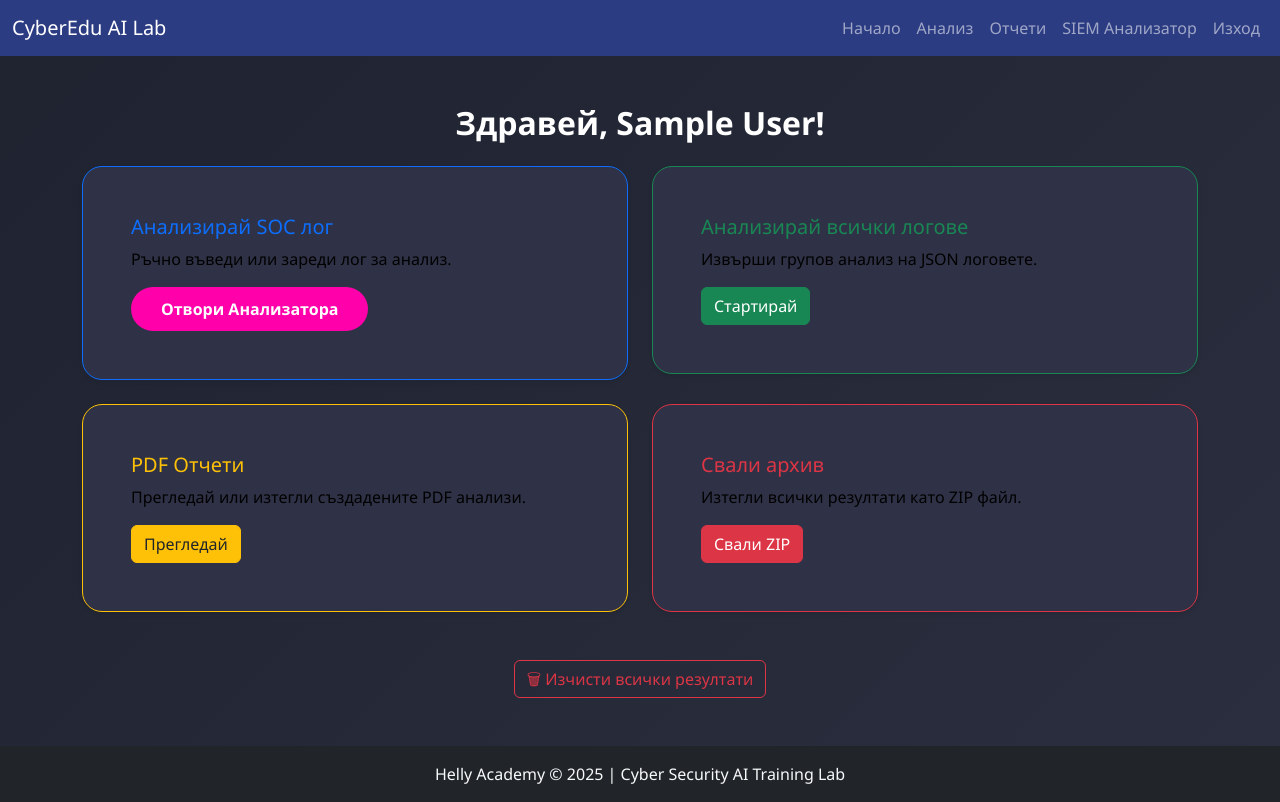
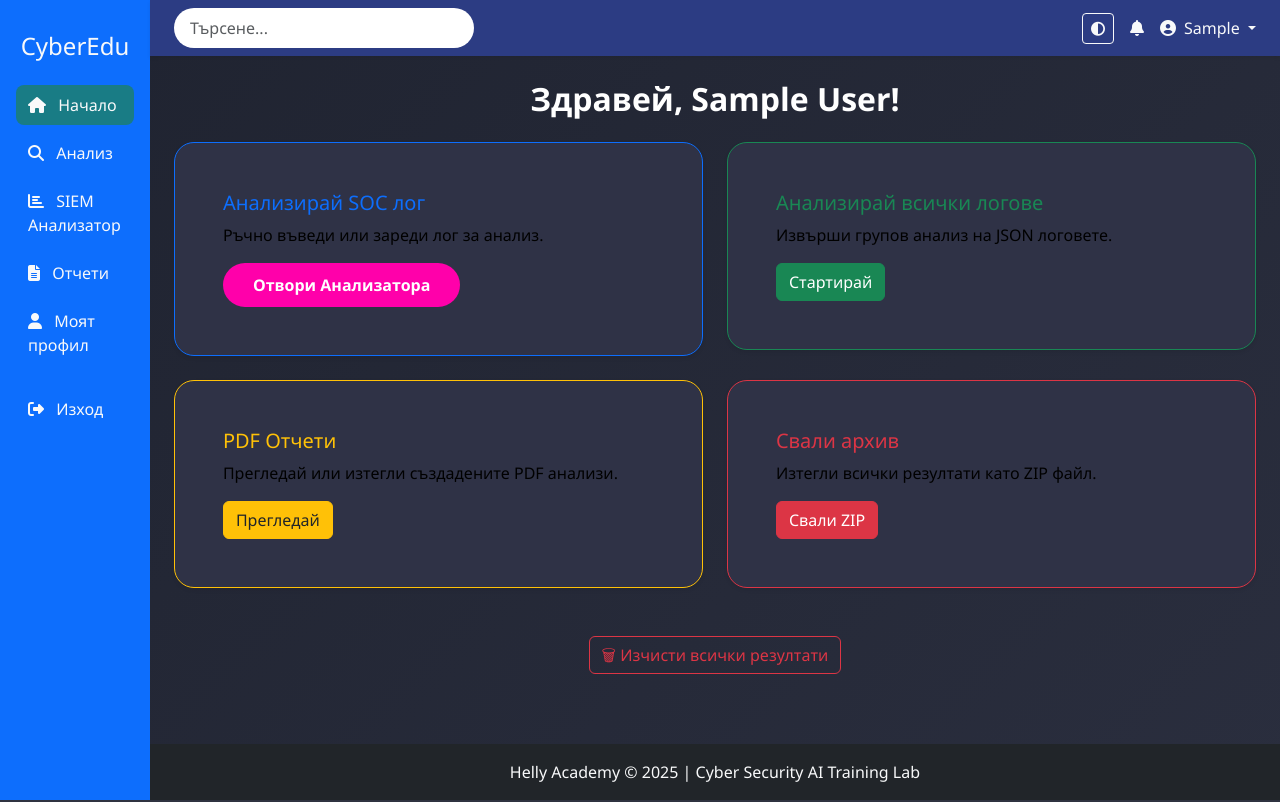
Before and after one commit to HelinAlev389/cyberedu-ai-lab-by-helly-academy, a Flask app: page /dashboard in a window 1280 px wide. Run offline with Flask 3, Linux system fonts and the light colour scheme; the visitor is signed in with stand-in values (Sample User, id 1); some libraries are stand-ins or nearby versions.

Commit message:
UI overhaul: responsive sidebar, topbar, dark/light toggle, improved layout

```diff
--- a/app.py
+++ b/app.py
@@ -12,7 +12,7 @@
 )
 from flask_login import (
     LoginManager, UserMixin,
-    login_user, logout_user, login_required
+    login_user, logout_user, login_required, current_user
 )
 from flask_sqlalchemy import SQLAlchemy
 from flask_wtf import FlaskForm
@@ -54,7 +54,7 @@
 
 @login_manager.user_loader
 def load_user(user_id):
-    return User.query.get(int(user_id))
+    return db.session.get(User, int(user_id))
 
 
 # --- Forms ---
@@ -447,6 +447,19 @@
         return redirect(url_for("siem_dashboard"))
 
 
+from flask_login import login_required, current_user
+
+
+@app.route('/profile')
+@login_required
+def profile():
+    return render_template('profile.html', user=current_user)
+
+
+@app.context_processor
+def inject_request():
+    return dict(request=request)
+
 
 if __name__ == '__main__':
     with app.app_context():
--- a/static/style.css
+++ b/static/style.css
@@ -65,3 +65,174 @@
 .text-center {
     text-align: center;
 }
+
+
+.sidebar {
+  width: 240px;
+  background: #2C3C83;
+  min-height: 100vh;
+  padding-top: 1rem;
+}
+
+.sidebar a {
+  color: #e4e6eb;
+  padding: 0.5rem 0.75rem;
+  border-radius: 10px;
+  display: block;
+}
+
+.sidebar a:hover {
+  background-color: #197C85;
+  color: #fff;
+  text-decoration: none;
+}
+
+.topbar {
+  background-color: #2a2e3e;
+  color: white;
+}
+
+.topbar input {
+  border-radius: 30px;
+  border: none;
+  padding: 0.5rem 1rem;
+  background: #e4e6eb;
+  color: #1f2330;
+  width: 300px;
+}
+
+.dropdown-menu {
+  background-color: #2a2e3e;
+}
+
+.dropdown-menu .dropdown-item {
+  color: white;
+}
+
+.dropdown-menu .dropdown-item:hover {
+  background-color: #197C85;
+}
+
+.sidebar {
+  width: 240px;
+  background: #2C3C83;
+  min-height: 100vh;
+  transition: transform 0.3s ease;
+}
+
+.sidebar.collapsed {
+  transform: translateX(-100%);
+  position: absolute;
+  z-index: 1000;
+}
+
+@media (max-width: 768px) {
+  .sidebar {
+    position: absolute;
+    transform: translateX(-100%);
+    top: 0;
+    left: 0;
+    height: 100vh;
+    z-index: 1000;
+  }
+
+  .sidebar.collapsed {
+    transform: translateX(0);
+  }
+
+  .topbar input {
+    display: none !important;
+  }
+}
+
+.topbar {
+  background-color: #2a2e3e;
+  color: white;
+  position: sticky;
+  top: 0;
+  z-index: 999;
+}
+
+.topbar input {
+  border-radius: 30px;
+  border: none;
+  padding: 0.5rem 1rem;
+  background: #e4e6eb;
+  color: #1f2330;
+  width: 300px;
+}
+
+
+body.dark-theme {
+  background: linear-gradient(135deg, #1f2330, #2a2e3e);
+  color: #e4e6eb;
+}
+
+body.light-theme {
+  background: #f5f7fa;
+  color: #222;
+}
+
+.light-theme .sidebar {
+  background: #f5f7fa;
+  color: #222;
+}
+
+.light-theme .sidebar a {
+  color: #222;
+}
+
+.light-theme .topbar {
+  background-color: #fff;
+  color: #222;
+}
+
+.light-theme .topbar input {
+  background: #eee;
+  color: #000;
+}
+
+.light-theme .dropdown-menu {
+  background: #f1f1f1;
+  color: #222;
+}
+
+body.dark-theme {
+  --bg-color: #1f2330;
+  --text-color: #e4e6eb;
+  --primary-color: #2C3C83;
+  --accent-color: #197C85;
+}
+
+body.light-theme {
+  --bg-color: #f8f9fa;
+  --text-color: #1c1c1c;
+  --primary-color: #e9ecef;
+  --accent-color: #197C85;
+}
+
+body {
+  background-color: var(--bg-color);
+  color: var(--text-color);
+}
+
+.sidebar {
+  width: 250px;
+  min-height: 100vh;
+  background-color: var(--primary-color);
+}
+
+.sidebar .nav-link.active {
+  background-color: var(--accent-color);
+  border-radius: 0.5rem;
+}
+
+.topbar {
+  background-color: var(--primary-color);
+  color: var(--text-color);
+}
+
+.topbar input {
+  background-color: #fff;
+  color: #000;
+}
--- a/templates/base.html
+++ b/templates/base.html
@@ -4,44 +4,107 @@
   <meta charset="UTF-8">
   <title>{% block title %}CyberEdu AI Lab{% endblock %}</title>
   <meta name="viewport" content="width=device-width, initial-scale=1">
-
-    <!-- Bootstrap -->
   <link href="https://cdn.jsdelivr.net/npm/bootstrap@5.3.2/dist/css/bootstrap.min.css" rel="stylesheet">
   <script src="https://cdn.jsdelivr.net/npm/bootstrap@5.3.2/dist/js/bootstrap.bundle.min.js"></script>
-
-    <!-- Custom CSS -->
+  <script src="https://kit.fontawesome.com/a076d05399.js" crossorigin="anonymous"></script>
   <link rel="stylesheet" href="{{ url_for('static', filename='style.css') }}">
 </head>
-<body class="d-flex flex-column min-vh-100">
 
-<!-- ✅ Navbar -->
-<nav class="navbar navbar-expand-lg navbar-dark" style="background:#2C3C83;">
-  <div class="container-fluid">
-    <a class="navbar-brand" href="{{ url_for('dashboard') }}">CyberEdu AI Lab</a>
-    <button class="navbar-toggler" type="button" data-bs-toggle="collapse" data-bs-target="#navMenu">
-      <span class="navbar-toggler-icon"></span>
-    </button>
-    <div class="collapse navbar-collapse" id="navMenu">
-      <ul class="navbar-nav ms-auto">
-        <li class="nav-item"><a class="nav-link" href="{{ url_for('dashboard') }}">Начало</a></li>
-        <li class="nav-item"><a class="nav-link" href="{{ url_for('analyze_log') }}">Анализ</a></li>
-        <li class="nav-item"><a class="nav-link" href="{{ url_for('reports') }}">Отчети</a></li>
+<body class="d-flex">
+  <!-- ✅ Sidebar -->
+  <aside class="sidebar bg-primary">
+    <h4 class="text-center text-light py-3">CyberEdu</h4>
+    <ul class="nav flex-column text-light px-3">
+  <li class="nav-item mb-2">
+    <a class="nav-link text-light {% if request.endpoint == 'dashboard' %}active{% endif %}" href="{{ url_for('dashboard') }}">
+      <i class="fas fa-home me-2"></i> Начало
+    </a>
+  </li>
+
+  <li class="nav-item mb-2">
+    <a class="nav-link text-light {% if request.endpoint == 'analyze_log' %}active{% endif %}" href="{{ url_for('analyze_log') }}">
+      <i class="fas fa-search me-2"></i> Анализ
+    </a>
+  </li>
+
+  <li class="nav-item mb-2">
+    <a class="nav-link text-light {% if request.endpoint == 'siem_dashboard' %}active{% endif %}" href="{{ url_for('siem_dashboard') }}">
+      <i class="fas fa-chart-bar me-2"></i> SIEM Анализатор
+    </a>
+  </li>
+
+  <li class="nav-item mb-2">
+    <a class="nav-link text-light {% if request.endpoint == 'reports' %}active{% endif %}" href="{{ url_for('reports') }}">
+      <i class="fas fa-file-alt me-2"></i> Отчети
+    </a>
+  </li>
+
+  <li class="nav-item mb-2">
+    <a class="nav-link text-light {% if request.endpoint == 'profile' %}active{% endif %}" href="{{ url_for('profile') }}">
+      <i class="fas fa-user me-2"></i> Моят профил
+    </a>
+  </li>
+
+  {% if current_user.is_authenticated %}
+    <li class="nav-item mt-3">
+      <a class="nav-link text-light" href="{{ url_for('logout') }}">
+        <i class="fas fa-sign-out-alt me-2"></i> Изход
+      </a>
+    </li>
+  {% else %}
     <li class="nav-item">
-          <a class="nav-link" href="{{ url_for('siem_dashboard') }}">SIEM Анализатор</a>
+      <a class="nav-link text-light {% if request.endpoint == 'login' %}active{% endif %}" href="{{ url_for('login') }}">
+        <i class="fas fa-sign-in-alt me-2"></i> Вход
+      </a>
     </li>
-        {% if current_user.is_authenticated %}
-          <li class="nav-item"><a class="nav-link" href="{{ url_for('logout') }}">Изход</a></li>
-        {% else %}
-          <li class="nav-item"><a class="nav-link" href="{{ url_for('login') }}">Вход</a></li>
-          <li class="nav-item"><a class="nav-link" href="{{ url_for('register') }}">Регистрация</a></li>
+    <li class="nav-item">
+      <a class="nav-link text-light {% if request.endpoint == 'register' %}active{% endif %}" href="{{ url_for('register') }}">
+        <i class="fas fa-user-plus me-2"></i> Регистрация
+      </a>
+    </li>
+        <li class="nav-item text-uppercase small mt-3">Администриране</li>
+<li class="nav-item">
+  <a class="nav-link text-light" href="{{ url_for('user_management') }}">
+    <i class="fas fa-users-cog me-2"></i> Управление на потребители
+  </a>
+</li>
+
   {% endif %}
 </ul>
+
+  </aside>
+
+  <!-- ✅ Main Content Area -->
+  <div class="main-wrapper flex-grow-1 d-flex flex-column">
+    <!-- ✅ Topbar -->
+    <nav class="topbar d-flex justify-content-between align-items-center px-4 py-2 shadow-sm">
+      <div class="d-flex align-items-center gap-2">
+        <button class="btn btn-outline-light d-md-none" onclick="toggleSidebar()">
+          <i class="fas fa-bars"></i>
+        </button>
+        <input type="text" class="form-control d-none d-md-block" placeholder="Търсене...">
       </div>
+      <div class="d-flex align-items-center gap-3">
+        <button class="btn btn-sm btn-outline-light" onclick="toggleTheme()" title="Смяна на тема">
+          <i class="fas fa-adjust"></i>
+        </button>
+        <i class="fas fa-bell text-light"></i>
+        {% if current_user.is_authenticated %}
+        <div class="dropdown">
+          <a href="#" class="dropdown-toggle text-light" data-bs-toggle="dropdown">
+            <i class="fas fa-user-circle me-1"></i> {{ current_user.first_name }}
+          </a>
+          <ul class="dropdown-menu dropdown-menu-end">
+            <li><a class="dropdown-item" href="{{ url_for('profile') }}">Моят профил</a></li>
+            <li><a class="dropdown-item" href="{{ url_for('logout') }}">Изход</a></li>
+          </ul>
+        </div>
+        {% endif %}
       </div>
     </nav>
 
-<!-- ✅ Main Content -->
-<main class="container my-5 flex-grow-1">
+    <!-- ✅ Flash + Page Content -->
+    <main class="p-4 flex-grow-1">
       {% with messages = get_flashed_messages(with_categories=true) %}
         {% if messages %}
           {% for category, message in messages %}
@@ -55,13 +118,33 @@
       {% block content %}{% endblock %}
     </main>
 
-
-
-
     <!-- ✅ Footer -->
-<footer class="text-center p-3 bg-dark text-light mt-auto">
+    <footer class="text-center p-3 bg-dark text-light">
       Helly Academy © 2025 | Cyber Security AI Training Lab
     </footer>
+  </div>
+</body>
+
+<!-- ✅ JS for sidebar + theme -->
+<script>
+  function toggleSidebar() {
+    const sidebar = document.querySelector('.sidebar');
+    sidebar.classList.toggle('collapsed');
+  }
+
+  function toggleTheme() {
+    const body = document.body;
+    const isDark = body.classList.contains('dark-theme');
+    body.classList.toggle('dark-theme', !isDark);
+    body.classList.toggle('light-theme', isDark);
+    localStorage.setItem('theme', !isDark ? 'dark' : 'light');
+  }
+
+  document.addEventListener('DOMContentLoaded', () => {
+    const theme = localStorage.getItem('theme') || 'dark';
+    document.body.classList.add(theme === 'dark' ? 'dark-theme' : 'light-theme');
+  });
+</script>
 
 </body>
 </html>
```
Also changed, not shown: static/profile.css (added, +25 -0 lines), templates/profile.html (added, +17 -0 lines). Lines whose indentation alone changed are shown as unchanged.
